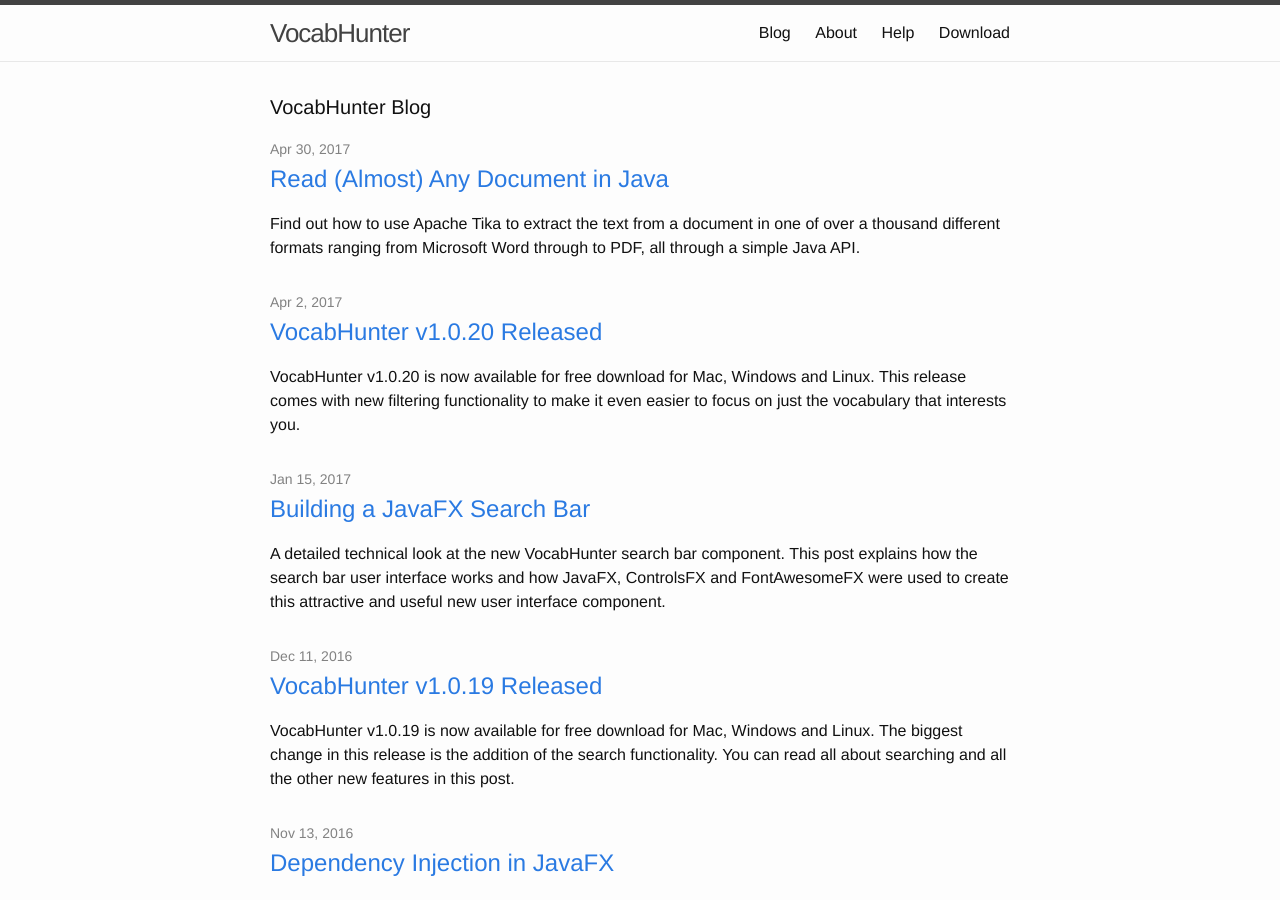
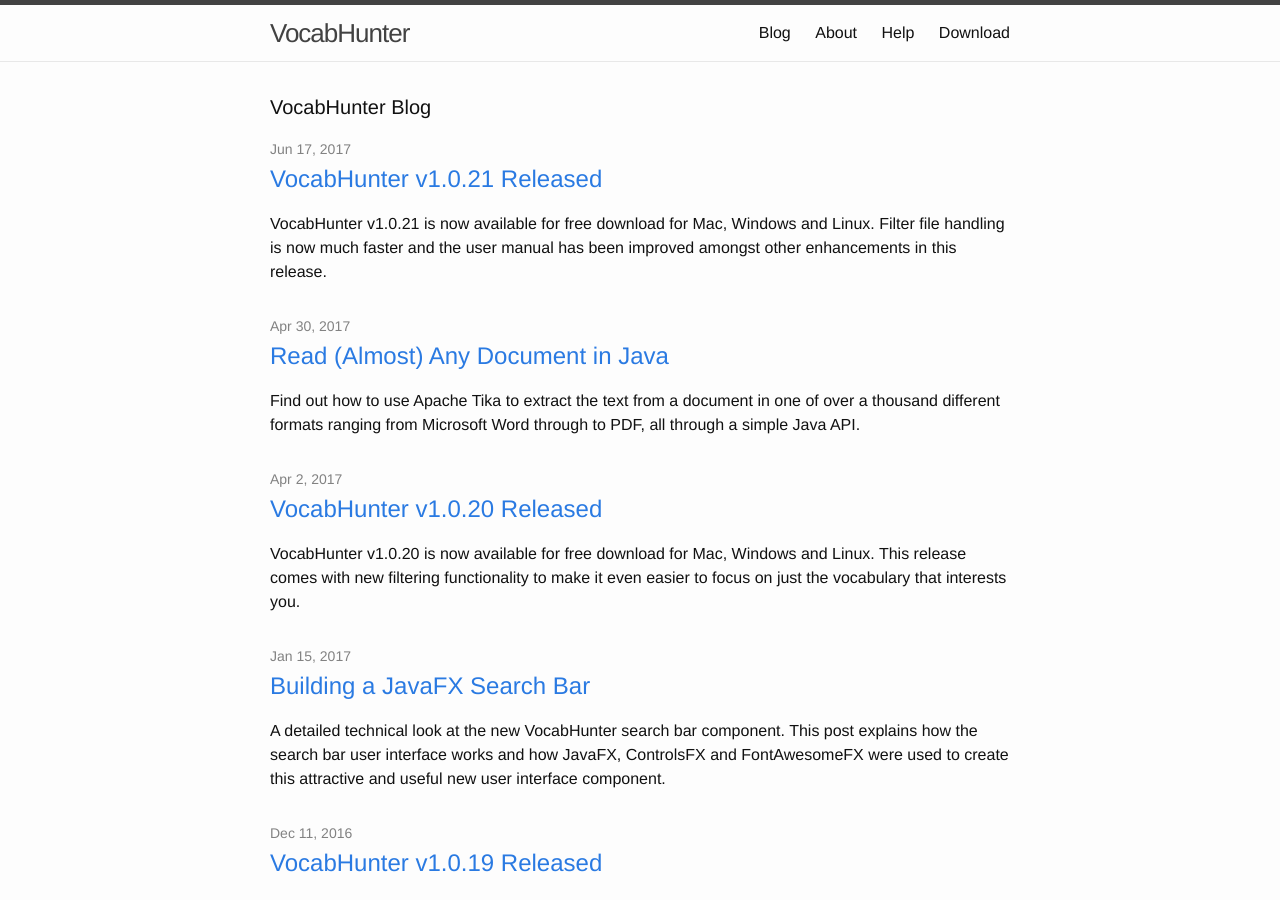
Before and after one commit to VocabHunter/vocabhunter.github.io, a Jekyll site: the page built from blog.html, in a window 1280 px wide and 900 px high. Built offline with Jekyll 4.4.1, drawn with Linux system fonts in a browser that asks for light colours; some of the changed lines change nothing that is shown.

Commit message:
Released v1.0.21 of VocabHunter

```diff
--- a/_config.yml
+++ b/_config.yml
@@ -22,4 +22,4 @@
     display_name: Adam Carroll
     web: https://github.com/AdamCarroll
 
-release_version: 1.0.20
+release_version: 1.0.21
--- /dev/null
+++ b/_posts/2017-06-17-vocabhunter-v1.0.21-released.md
@@ -0,0 +1,53 @@
+---
+layout: post
+title:  "VocabHunter v1.0.21 Released"
+date:   2017-06-17
+image: /assets/VocabHunter-Release-v1.0.21.png
+author: Adam
+description: VocabHunter v1.0.21 is now available for free download for Mac, Windows and Linux
+excerpt: VocabHunter v1.0.21 is now available for free download for Mac, Windows and Linux.  Filter file handling is now much faster and the user manual has been improved amongst other enhancements in this release.
+---
+# New Release
+![VocabHunter v1.0.21](/assets/VocabHunter-Release-v1.0.21.png){: .center-image }
+
+VocabHunter is an Open Source tool designed to help you to learn a foreign language.  v1.0.21 of VocabHunter is available now.  Get your free copy from the [download](/download) page.
+
+The main changes in this release are:
+
+* Filter files are now loaded in the background.  Multiple filter files load in parallel.  This makes a big difference to the overall performance of the filtering system.
+* Thanks to a new version (v1.15) of [Apache Tika], VocabHunter can now read even more document formats.  The new version includes an important fix to a problem where formatting information appeared as text for certain books in the ePub electronic book format.
+* [How to Use VocabHunter], the user manual has been expanded and improved.  Even if you've been using VocabHunter for a while, take a look as you might learn something new about the system:
+
+[![How to Use VocabHunter](/assets/VocabHunter-Help.png){: .center-image }][How to Use VocabHunter]
+
+* As usual, a few software libraries used internally by VocabHunter were updated.
+
+VocabHunter v1.0.21 is available now as a free [download](/download).  The software is all Open Source so if you are technically-minded please feel free to [fork the repository on GitHub][GitHub] and experiment.
+
+# Read (Almost) Any Document in Java
+[![Read (Almost) Any Document in Java](/assets/VocabHunter-Read-Any-Document-Title.png){: .center-image }][Read (Almost) Any Document in Java]
+
+If you've ever wondered how VocabHunter is able to read documents in so many varied formats from Microsoft Word through to PDF and much more, all the answers are in the article [Read (Almost) Any Document in Java], published while working on this release.
+
+{% include share.html %}
+___
+
+# Related Articles
+* [Building a JavaFX Search Bar]
+* [How JavaFX was used to build a desktop application][KingTechBlog2] (King Tech Blog)
+* [Dependency Injection in JavaFX]
+* [User Interface Testing with TestFX]
+* [VocabHunter – A tool for learners of foreign languages][KingTechBlog1] (King Tech Blog)
+
+[Dependency Injection in JavaFX]:/2016/11/13/JavaFX-Dependency-Injection.html
+[User Interface Testing with TestFX]:/2016/07/27/TestFX.html
+[Building a JavaFX Search Bar]:/2017/01/15/Search-Bar.html
+[Read (Almost) Any Document in Java]:/2017/04/30/Read-Any-Document-Format.html
+[How to Use VocabHunter]:/help
+
+[GitHub]:https://github.com/VocabHunter/VocabHunter
+
+[KingTechBlog1]:https://techblog.king.com/vocabhunter-a-tool-for-learners-of-foreign-languages/
+[KingTechBlog2]:https://techblog.king.com/javafx-used-build-desktop-application/
+
+[Apache Tika]:https://tika.apache.org/
```
Also changed, not shown: assets/VocabHunter-Release-v1.0.21.png (added).
